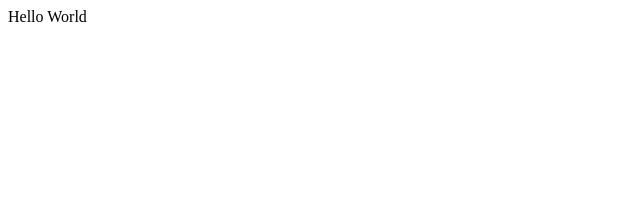
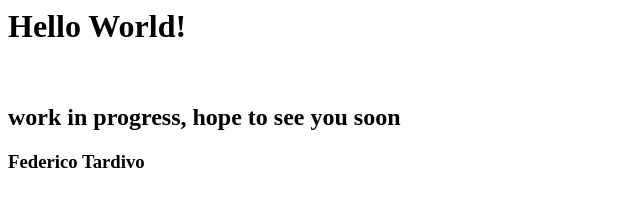
Before and after one commit to FedericoTardivo/federicotardivo.github.io, a plain HTML site: page me/index.html in a window 1280 px wide. Shown: the whole page, without its empty margins (0-640 px from the left). Drawn offline with Linux system fonts and the light colour scheme.

Commit message:
work in progress

```diff
--- a/me/index.html
+++ b/me/index.html
@@ -1,4 +1,7 @@
 <head></head>
 <body>
-Hello World
+<h1>Hello World!</h1><br>
+<h2>work in progress, hope to see you soon</h2>
+<h3>Federico Tardivo</h3>
+
 </body>
```
